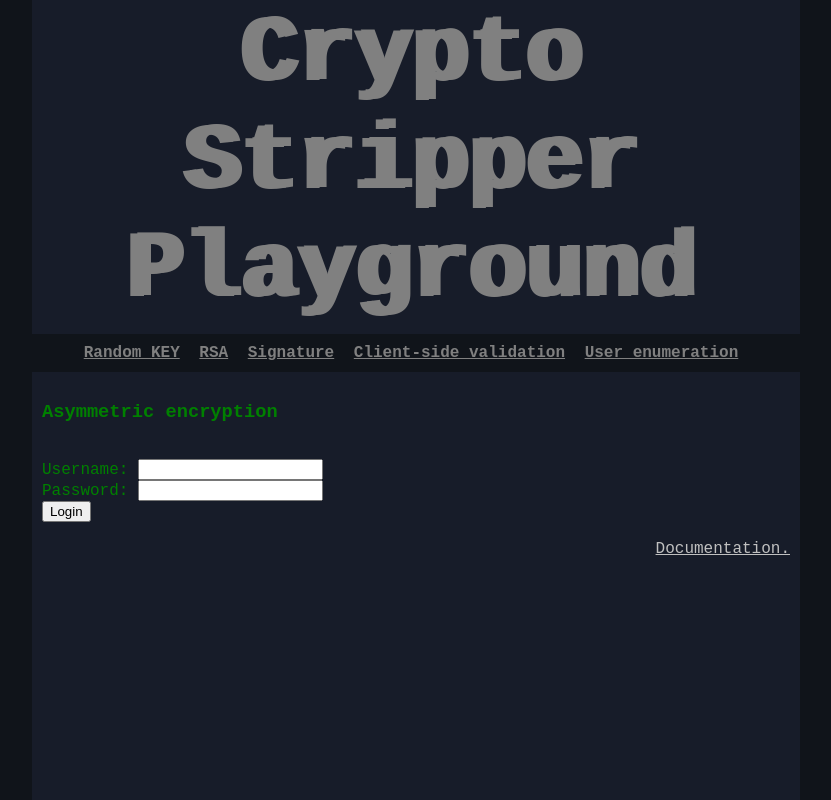
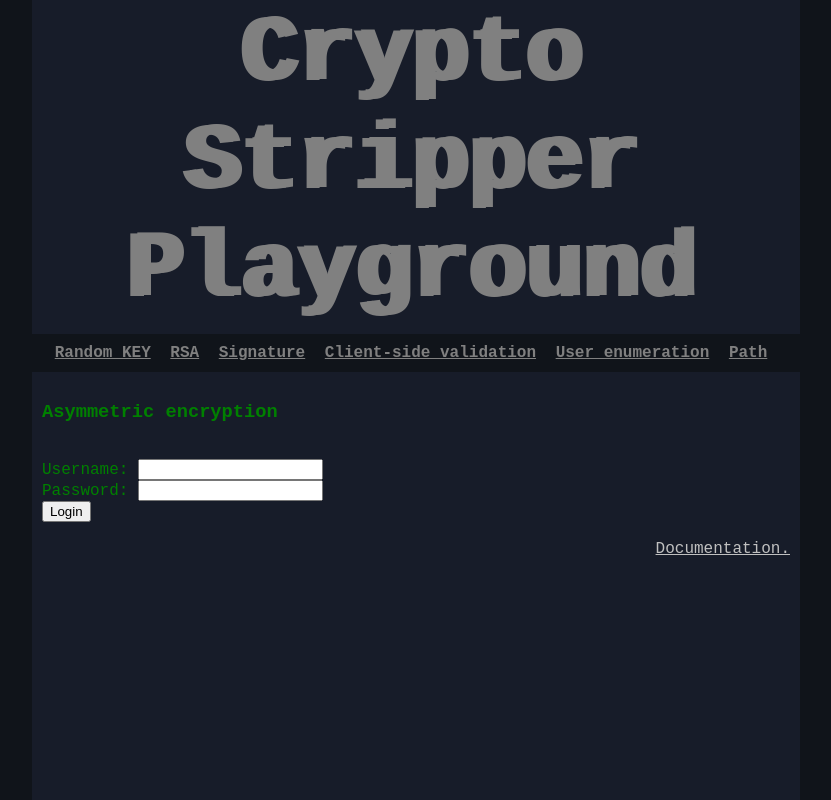
Before and after one commit to dfuribez/crypto-sripper-playground, a plain HTML site: page public/index.html in a window 1280 px wide. Shown: the whole page, without its empty margins (224-1055 px from the left). Drawn offline with nearby package versions, Linux system fonts and the light colour scheme.

Commit message:
add path segment example

```diff
--- a/public/index.html
+++ b/public/index.html
@@ -21,6 +21,8 @@
                 <a href="#" onclick="selection('signature')">Signature</a>
                 <a href="#" onclick="selection('client-side')">Client-side validation</a>
                 <a href="#" onclick="selection('enumeration')">User enumeration</a>
+                <a href="#" onclick="selection('path')">Path</a>
+
             </div>
             <div id="login">
                 <h3><div id="selectiontitle"></div></h3>
--- a/public/main.js
+++ b/public/main.js
@@ -3,7 +3,8 @@ let titles = {
   "random": "Random KEY",
   "signature": "Request signature",
   "enumeration": "Using external tools",
-  "client-side": "Client-side validation bypass"
+  "client-side": "Client-side validation bypass",
+  "path": "Path segment"
 }
 
 let descriptions = {
@@ -19,7 +20,9 @@ let descriptions = {
   <br>
   Your mission here is to find the user`,
 
-  "client-side": ``
+  "client-side": ``,
+
+  "path": ""
 }
 
 let links = {
@@ -32,7 +35,8 @@ const functions = {
   "random": randomKey,
   "signature": signature,
   "enumeration": enumeration,
-  "client-side": clientSide
+  "client-side": clientSide,
+  "path": path
 }
 
 let endpoint = "";
@@ -163,6 +167,17 @@ async function clientSide(username, password) {
   document.getElementById("response").innerText = message
 }
 
+async function path(username, password) {
+  let encUsername = btoa(CryptoJS.AES.encrypt(username, "secret").toString())
+  let encPassword = btoa(CryptoJS.AES.encrypt(password, "secret").toString())
+
+
+  let request = await fetch(`/path/${encUsername}/${encPassword}/login`);
+  let response = await request.json()
+
+  document.getElementById("response").innerText = response
+}
+
 function login() {
   let user = document.getElementById("username").value;
   let pass = document.getElementById("password").value;
```
Also changed, not shown: server.js (+14 -0 lines).
